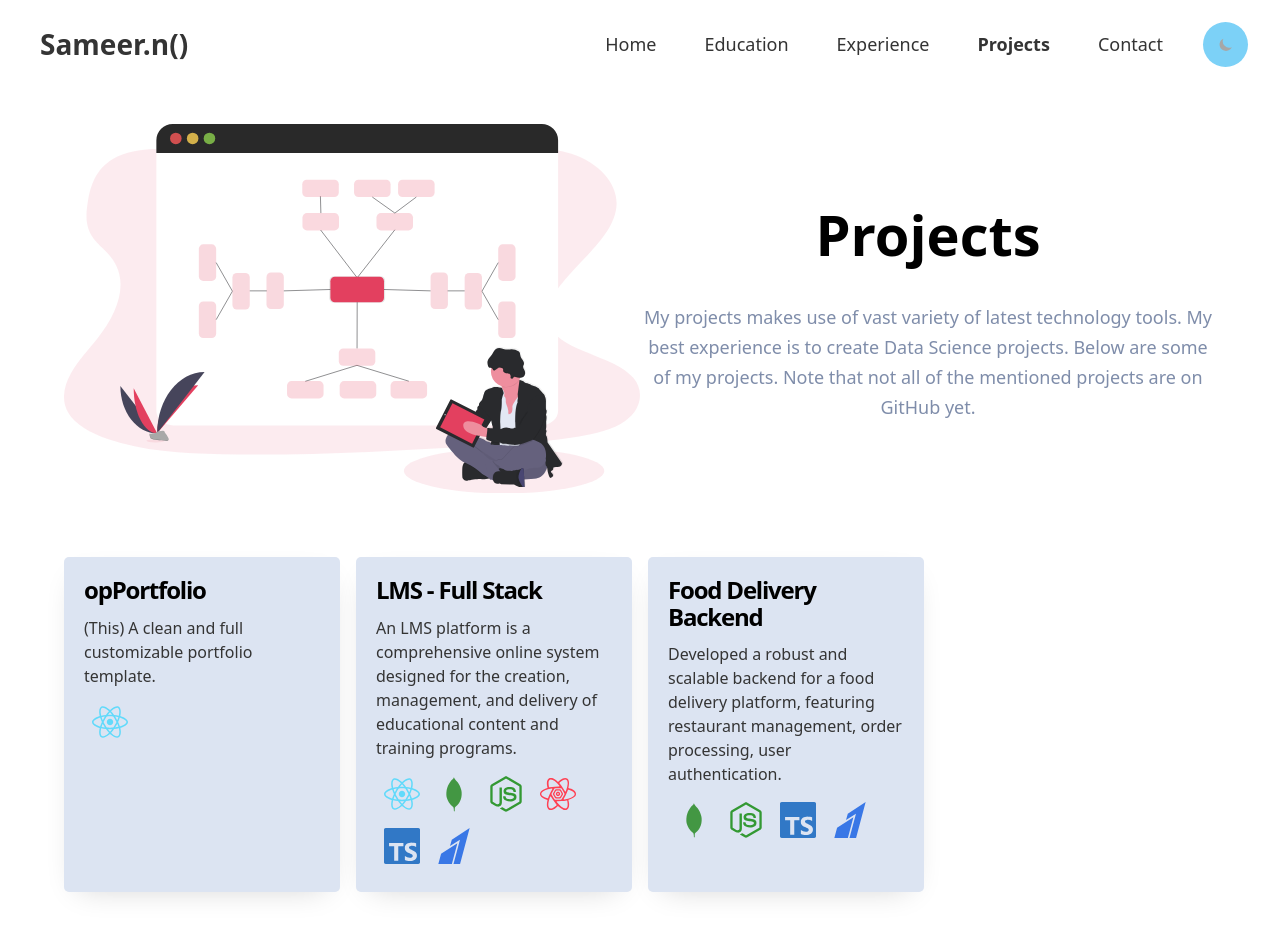
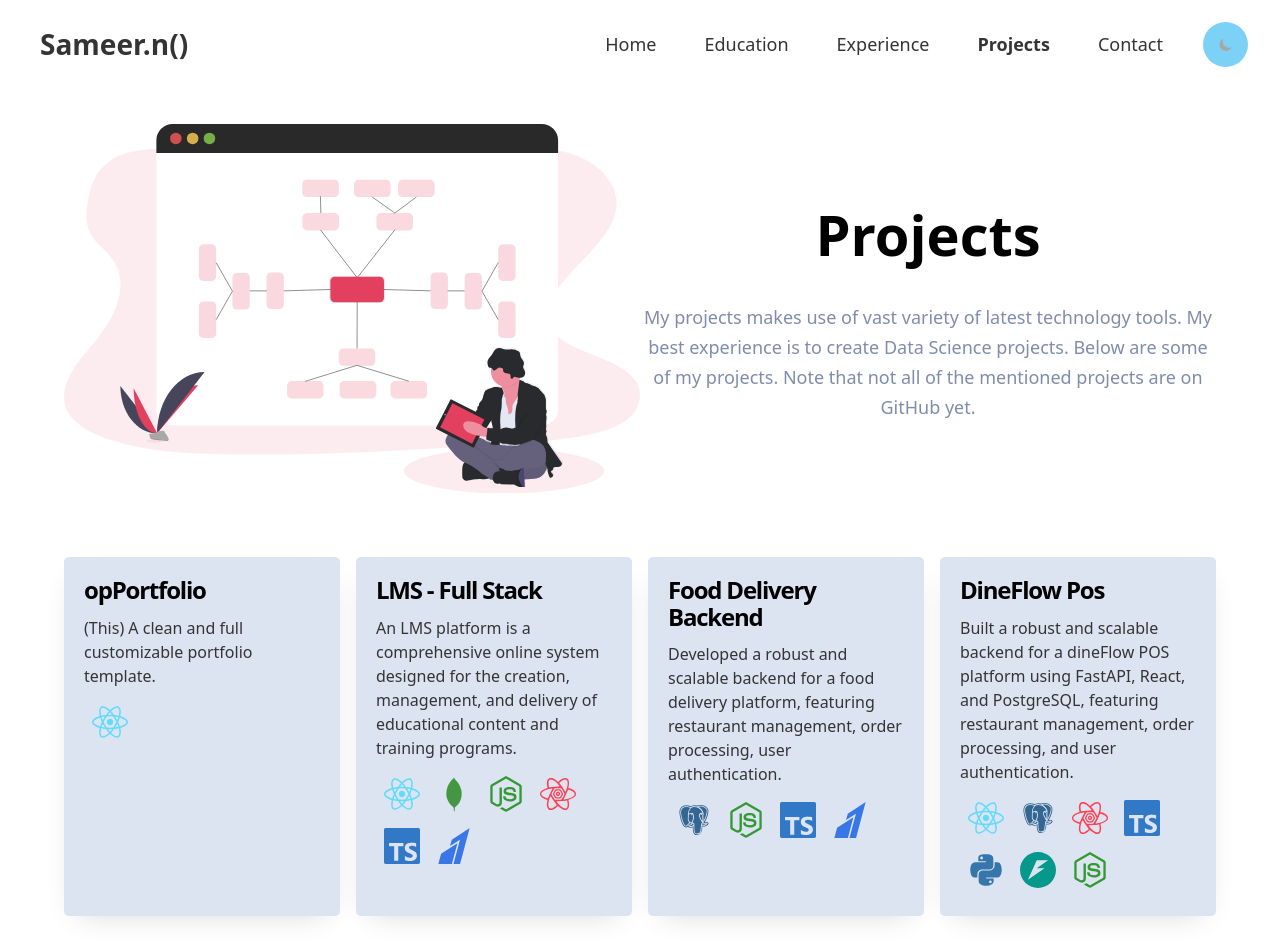
Before and after one commit to Sameer413/op-portfolio, a Next.js app: page /projects in a window 1280 px wide. Shown: the top 946 px of the page. Built offline with nearby package versions, Linux system fonts and the light colour scheme.

Commit message:
New Skills

```diff
--- a/app/components/home/skills/SkillIcons.ts
+++ b/app/components/home/skills/SkillIcons.ts
@@ -1,6 +1,6 @@
-import { FaHtml5, FaCss3, FaJava, FaReact, FaNodeJs, FaAndroid, FaBootstrap, FaGithub, FaGitAlt, FaFigma } from "react-icons/fa";
+import { FaHtml5, FaCss3, FaJava, FaReact, FaNodeJs, FaAndroid, FaBootstrap, FaGithub, FaGitAlt, FaFigma, FaPython } from "react-icons/fa";
 import { IoLogoJavascript, IoLogoFirebase } from "react-icons/io5";
-import { SiPhp, SiSupabase, SiTypescript, SiRazorpay, SiTailwindcss, SiReactquery, SiChakraui } from "react-icons/si";
+import { SiPhp, SiSupabase, SiTypescript, SiRazorpay, SiTailwindcss, SiReactquery, SiChakraui, SiFastapi } from "react-icons/si";
 import { BiLogoCPlusPlus, BiLogoPostgresql } from "react-icons/bi";
 import { TbBrandNextjs, TbBrandReactNative, TbBrandMysql, TbBrandRedux } from "react-icons/tb";
 import { DiMongodb } from "react-icons/di";
@@ -33,4 +33,6 @@ export {
     DiMongodb,
     BiLogoPostgresql,
     FaFigma,
+    FaPython,
+    SiFastapi
 }
--- a/app/data.ts
+++ b/app/data.ts
@@ -1,6 +1,6 @@
-import { FaHtml5, FaCss3, FaJava, FaReact, FaNodeJs, FaAndroid, FaBootstrap, FaGithub, FaGitAlt, FaFigma } from "react-icons/fa";
+import { FaHtml5, FaCss3, FaJava, FaReact, FaNodeJs, FaAndroid, FaBootstrap, FaGithub, FaGitAlt, FaFigma, FaPython } from "react-icons/fa";
 import { IoLogoJavascript, IoLogoFirebase } from "react-icons/io5";
-import { SiPhp, SiSupabase, SiTypescript, SiRazorpay, SiTailwindcss, SiReactquery, SiChakraui } from "react-icons/si";
+import { SiPhp, SiSupabase, SiTypescript, SiRazorpay, SiTailwindcss, SiReactquery, SiChakraui, SiFastapi } from "react-icons/si";
 import { BiLogoCPlusPlus, BiLogoPostgresql } from "react-icons/bi";
 import { TbBrandNextjs, TbBrandReactNative, TbBrandMysql, TbBrandRedux } from "react-icons/tb";
 import { DiFirebase, DiMongodb } from "react-icons/di";
@@ -31,8 +31,8 @@ const socialMediaLinks = {
 const skills = {
     skillsDescription: [
         "⚡ Building responsive website front end using ReactJS",
-        "⚡ Developing mobile applications using Flutter, React Native and native Android",
-        "⚡ Creating application backend in Node, Express & Flask",
+        "⚡ Developing mobile applications using React Native",
+        "⚡ Creating application backend in Node, Express & FastAPI",
     ],
     softwareSkills: [
         {
@@ -217,7 +217,7 @@ const skills = {
             skillName: "PostgreSQL",
             reactIcon: BiLogoPostgresql,
             style: {
-                color: "#311C87",
+                color: "#336791",
             },
         },
         {
@@ -234,6 +234,21 @@ const skills = {
                 color: "#E94E32",
             },
         },
+        {
+            skillName: "Python",
+            reactIcon: FaPython,
+            style: {
+                color: '#3776AB'
+            },
+        },
+        {
+            skillName: "FastAPI",
+            reactIcon: SiFastapi,
+            style: {
+                color: '#05998B'
+            },
+        },
+
     ]
 }
 
@@ -407,8 +422,8 @@ const projects = {
                 // },
                 {
                     name: "Postegress",
-                    reactIcon: DiMongodb,
-                    color: '#439743',
+                    reactIcon: BiLogoPostgresql,
+                    color: '#336791',
                 },
                 {
                     name: "NodeJs",
@@ -429,6 +444,49 @@ const projects = {
                     name: "Razorpay",
                     reactIcon: SiRazorpay,
                     color: '#3977E6',
+                },
+            ],
+        },
+        {
+            id: "3",
+            name: "DineFlow Pos",
+            url: "https://github.com/Sameer413/dineFlowServer",
+            description: "Built a robust and scalable backend for a dineFlow POS platform using FastAPI, React, and PostgreSQL, featuring restaurant management, order processing, and user authentication.",
+            languages: [
+                {
+                    name: "ReactJS",
+                    reactIcon: FaReact,
+                    color: '#61DAFB',
+                },
+                {
+                    name: "Postegress",
+                    reactIcon: BiLogoPostgresql,
+                    color: '#336791',
+                },
+                {
+                    name: "ReactQuery",
+                    reactIcon: SiReactquery,
+                    color: '#FF4154',
+                },
+                {
+                    name: "TypeScript",
+                    reactIcon: SiTypescript,
+                    color: '#3178C6',
+                },
+                {
+                    skillName: "Python",
+                    reactIcon: FaPython,
+                    color: '#3776AB'
+                },
+                {
+                    skillName: "FastAPI",
+                    reactIcon: SiFastapi,
+                    color: '#05998B'
+                },
+                {
+                    name: "NodeJs",
+                    reactIcon: FaNodeJs,
+                    color: '#339933',
                 },
             ],
         },
--- a/app/education/page.tsx
+++ b/app/education/page.tsx
@@ -1,19 +1,12 @@
-'use client'
-import React from 'react'
-import Header from '../components/Header'
-import Footer from '../components/Footer'
-import EducationImg from '../components/education/EducationImg'
-import EducationCard from '../components/education/EducationCard'
+"use client";
+import React from "react";
+import Header from "../components/Header";
+import Footer from "../components/Footer";
+import EducationImg from "../components/education/EducationImg";
+import EducationCard from "../components/education/EducationCard";
 import { motion } from "framer-motion";
 
-
-
-
-
 const Page: React.FC = () => {
-
-
-
   // const [loading, setLoading] = useState<boolean>(true);
 
   // // Simulate loading delay with useEffect
@@ -25,7 +18,6 @@ const Page: React.FC = () => {
   // }, []);
 
   return (
-
     // loading ? (
     //     <div>loading....</div>
     // ) : (
@@ -37,10 +29,9 @@ const Page: React.FC = () => {
           <motion.div
             whileInView={{ opacity: 1, y: 0 }}
             initial={{ opacity: 0, y: 50 }}
-                        transition={{ duration: .75, ease: "easeInOut" }}
+            transition={{ duration: 0.75, ease: "easeInOut" }}
             viewport={{ once: true, amount: 0.8 }}
           >
-
             <div className="lg:flex mb-12">
               {/* Education SVG */}
               <div className="flex-1 w-full h-auto">
@@ -56,7 +47,8 @@ const Page: React.FC = () => {
                   Basic Qualification and Certifications
                 </h3>
                 <p className="text-base lg:text-lg leading-5 lg:leading-[30px] font-medium text-light-secondaryText dark:text-dark-secondaryText">
-                                    I actively participate in hackathons and other tech-related activities. Below are some of my major certifications.
+                  I actively participate in hackathons and other tech-related
+                  activities. Below are some of my major certifications.
                 </p>
               </div>
             </div>
@@ -65,17 +57,13 @@ const Page: React.FC = () => {
           {/* Education Cards */}
           <EducationCard />
         </div>
-
-
       </div>
 
-
       <Footer />
-
     </div>
-    )
+  );
 
   // )
-}
+};
 
-export default Page
+export default Page;
```
Also changed, not shown: 1 other file (tests, documents, lock files or other folders). Lines whose indentation alone changed are shown as unchanged.
